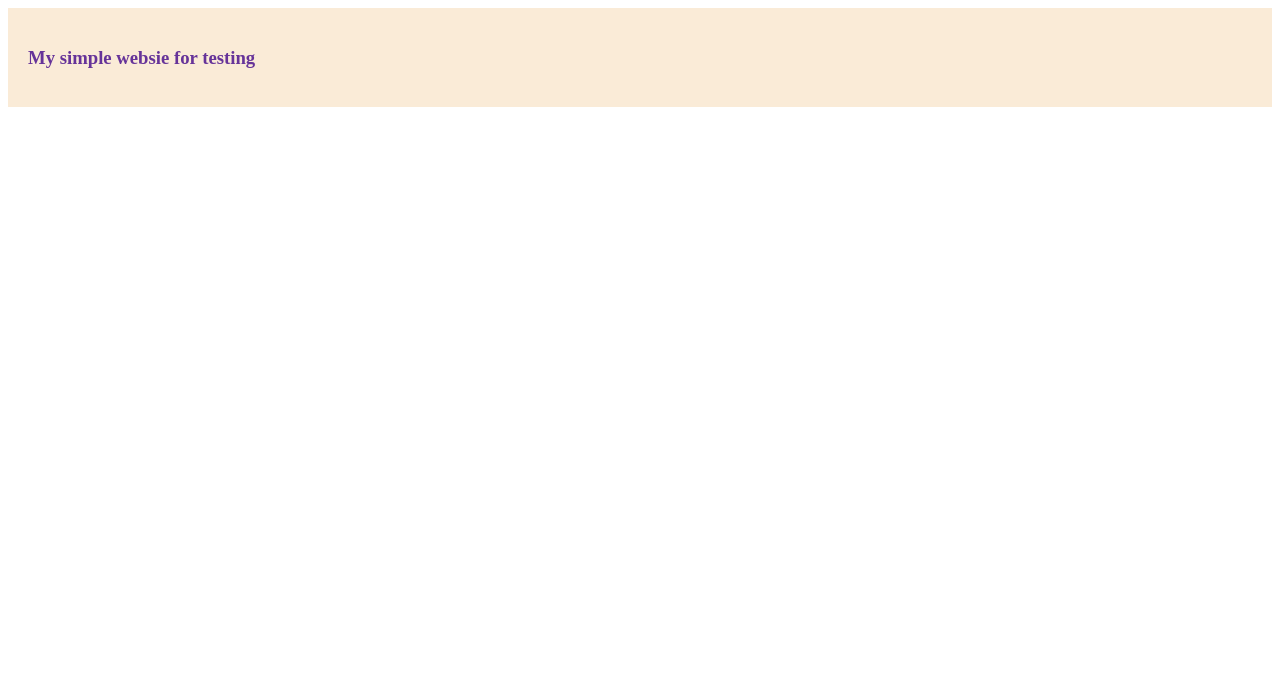
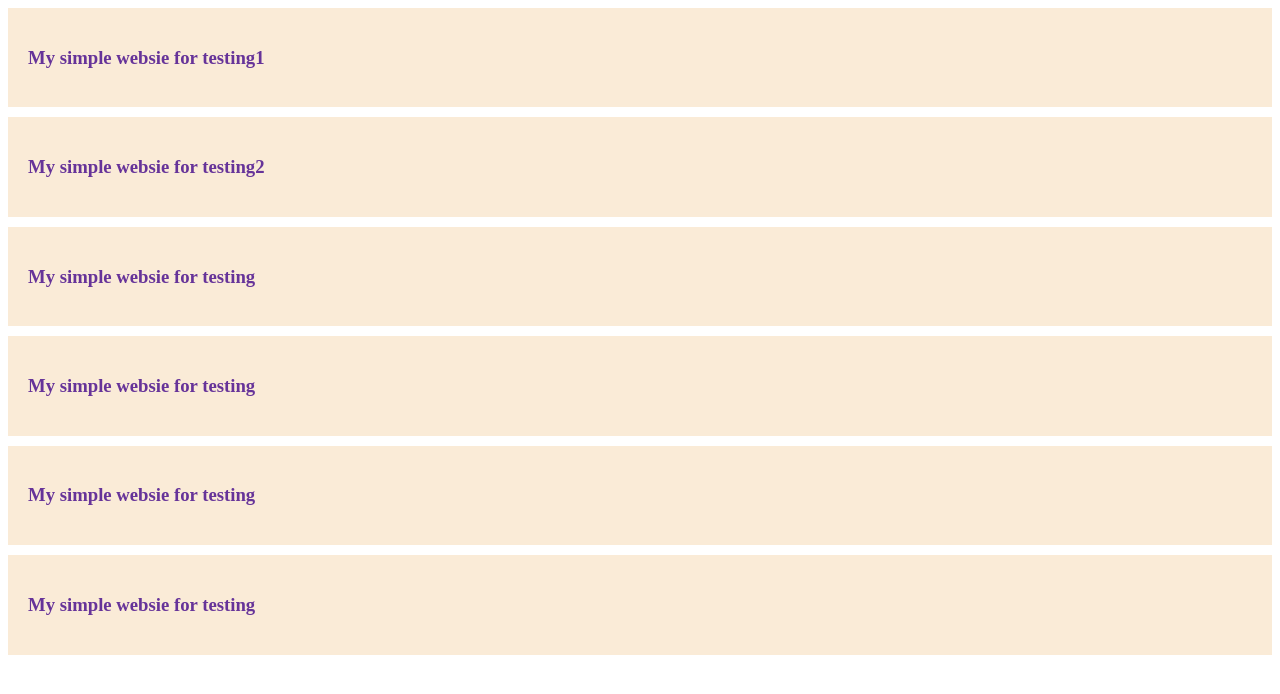
Before and after one commit to imonsheikh/my-simple-website, a plain HTML site: page index.html in a window 1280 px wide. Drawn offline with Linux system fonts and the light colour scheme.

Commit message:
updated version 2.0 commit

```diff
--- a/index.html
+++ b/index.html
@@ -8,6 +8,21 @@
 </head>
 <body>
      <div class="di">
+        <h3>My simple websie for testing1</h3>
+     </div>
+     <div class="di">
+        <h3>My simple websie for testing2</h3>
+     </div>
+     <div class="di">
+        <h3>My simple websie for testing</h3>
+     </div>
+     <div class="di">
+        <h3>My simple websie for testing</h3>
+     </div>
+     <div class="di">
+        <h3>My simple websie for testing</h3>
+     </div>
+     <div class="di">
         <h3>My simple websie for testing</h3>
      </div>
 </body>
--- a/style.css
+++ b/style.css
@@ -2,4 +2,5 @@ div{
     color: rebeccapurple;
     background-color: antiquewhite;
     padding: 20px;
+    margin-bottom: 10px;
 }
```
